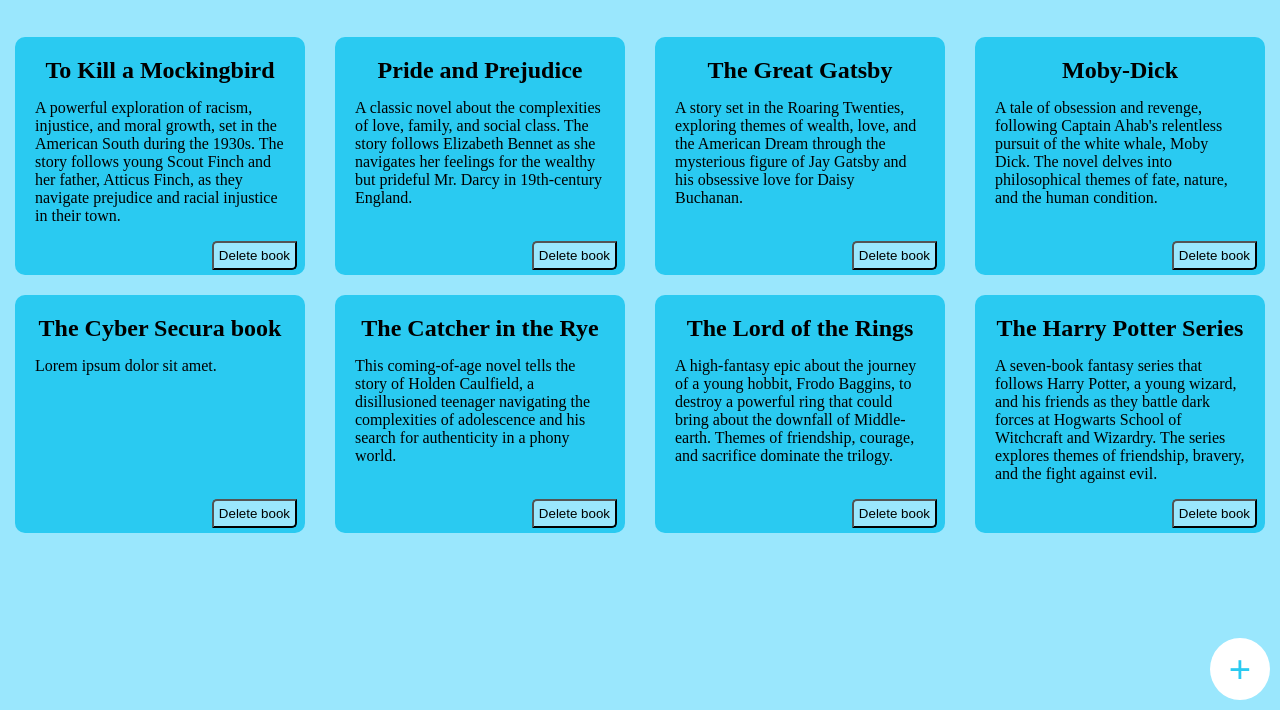
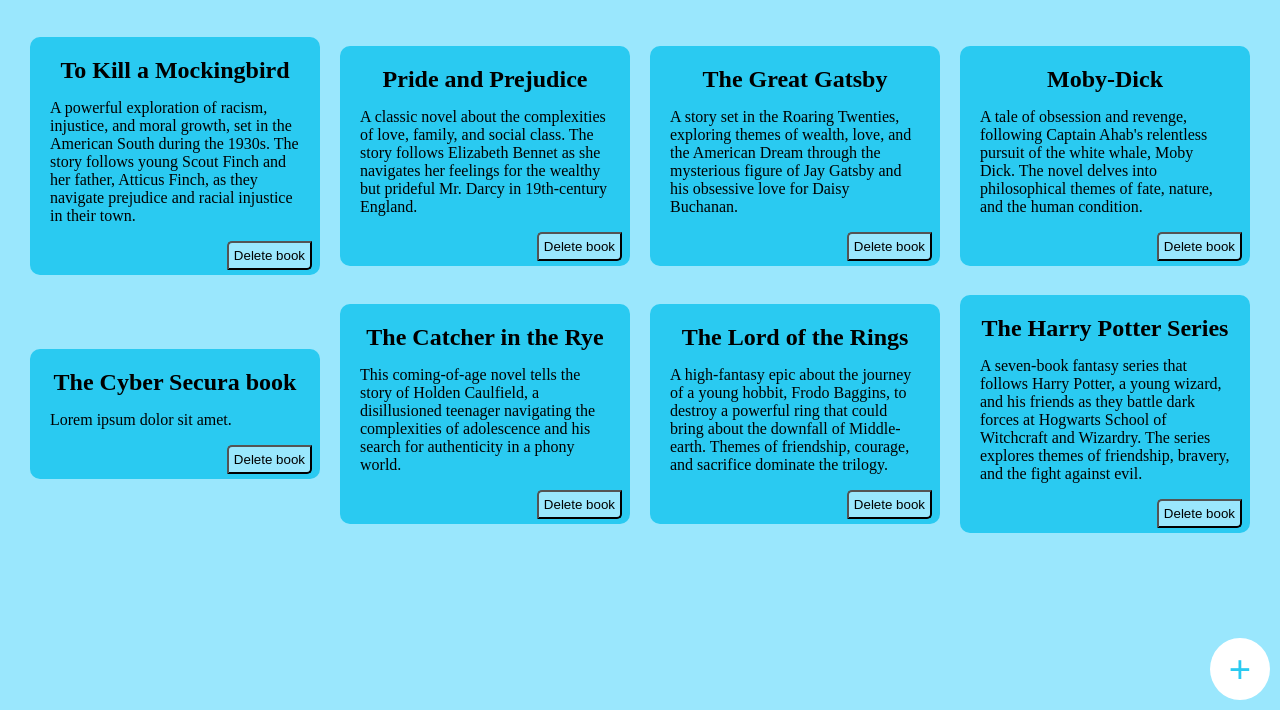
Before and after one commit to TechieArul/BookSky, a plain HTML site: page index.html in a window 1280 px wide. Shown: the part 90-800 px from the top of the page. Drawn offline with Linux system fonts and the light colour scheme.

Commit message:
Update style.css

```diff
--- a/style.css
+++ b/style.css
@@ -20,9 +20,9 @@
 .item_containner{
     display: flex;
     flex-wrap: wrap;
-    justify-content: space-around;
-    vertical-align: middle;
-
+    justify-content: center;
+    align-items: center;
+    margin: 20px auto;
 
 }
 
```
